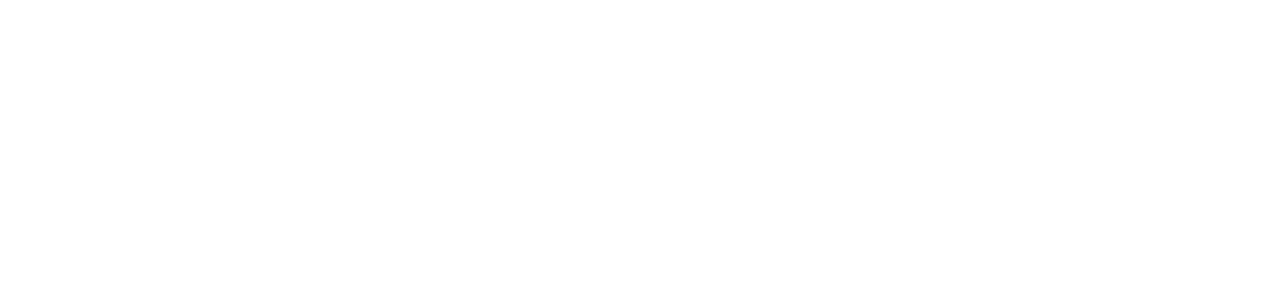
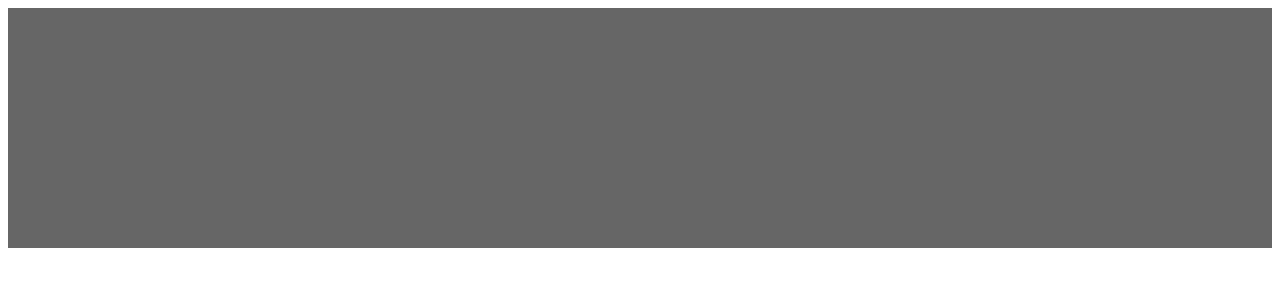
Before and after one commit to theWebProject2025/WebdowsXP, a plain HTML site: page index.html in a window 1280 px wide. Drawn offline with Linux system fonts and the light colour scheme.

Commit message:
Update index.html

```diff
--- a/index.html
+++ b/index.html
@@ -2,9 +2,12 @@
 <html>
   <head>
     <title>Webdows XP</title>
+    <script src="system/fos.min.js"></script>
   </head>
   <body>
     <!-- To be coded -->
-    <script src="system/fos.min.js"></script>
+    <fos-desktop>
+
+    </fos-desktop>
   </body>
 </html>
```
